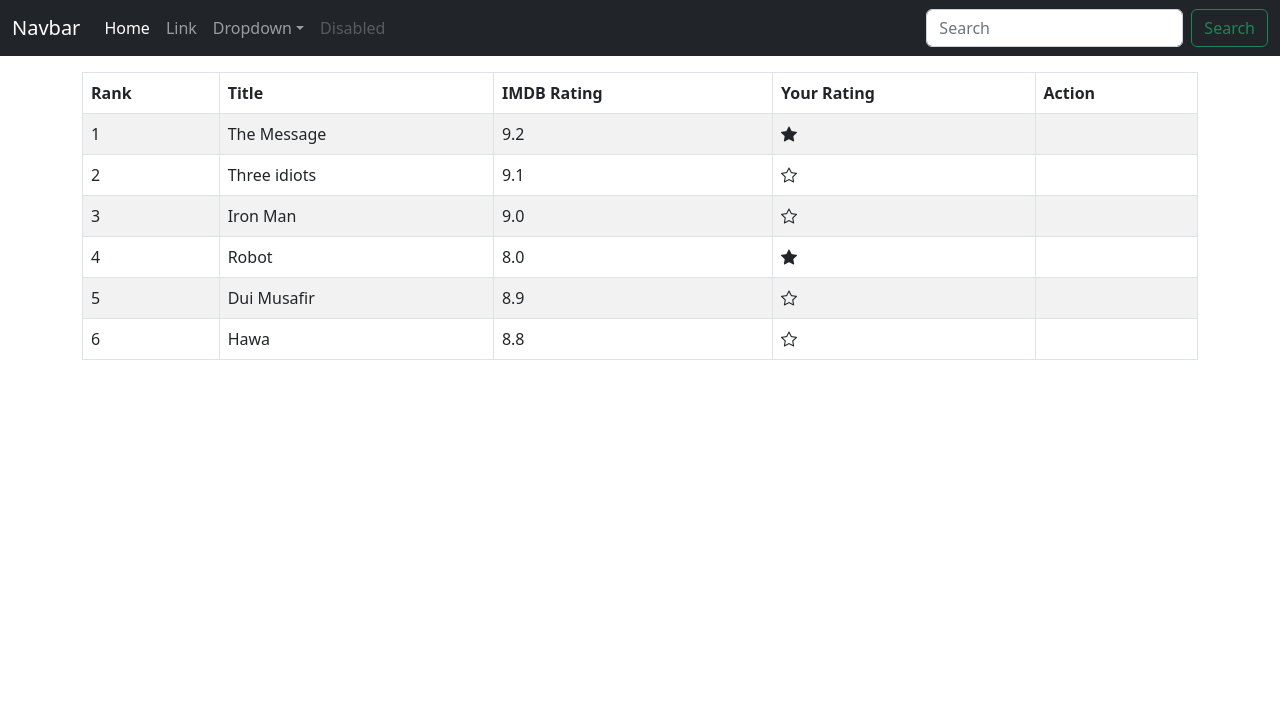
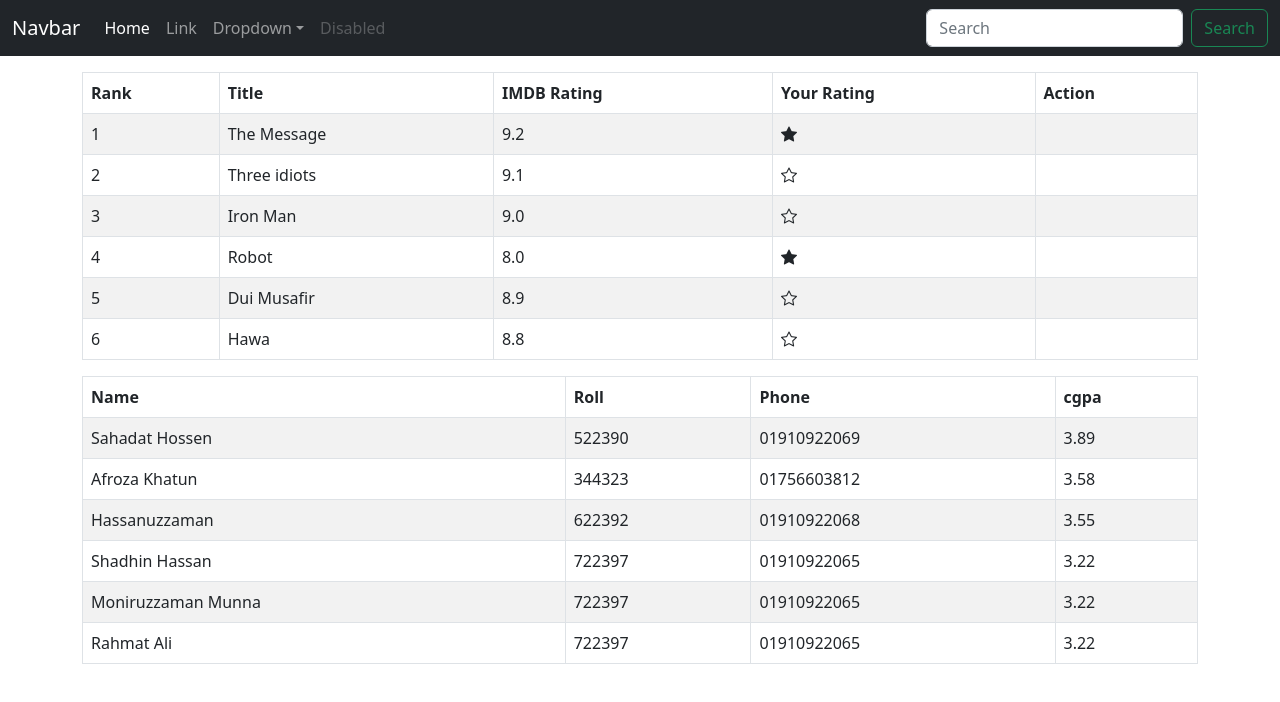
Before and after one commit to sahadatjh/react, a React (Create React App) app in the folder component-reuse/: page / in a window 1280 px wide. Shown: the top 702 px of the page. Built offline with nearby package versions, Linux system fonts and the light colour scheme.

Commit message:
add new STUDENT component

```diff
--- a/component-reuse/src/components/student.component.js
+++ b/component-reuse/src/components/student.component.js
@@ -15,10 +15,10 @@ export default class Student extends Component {
 
   render() {
     const columns = [
-        {label:"Name", path:'name', content: item => <td>{item}</td>},
-        {label:"Roll", path:'roll', content: item => <td>{item}</td>},
-        {label:"Phone", path:'phone', content: item => <td>{item}</td>},
-        {label:"cgpa", path:'cgpa', content: item => <td>{item}</td>},
+        {label:"Name", path:'name', content: student => <td>{student.name}</td>},
+        {label:"Roll", path:'roll', content: student => <td>{student.roll}</td>},
+        {label:"Phone", path:'phone', content: student => <td>{student.phone}</td>},
+        {label:"cgpa", path:'cgpa', content: student => <td>{student.cgpa}</td>},
     ]
 
     return (
--- a/component-reuse/src/wraper.js
+++ b/component-reuse/src/wraper.js
@@ -10,7 +10,7 @@ export default class Wraper extends Component {
             <Navbar />
             <div className='container mt-3'>
                 <Movies />
-                {/* <Student/> */}
+                <Student/>
             </div>
         </React.Fragment>
     )
```
